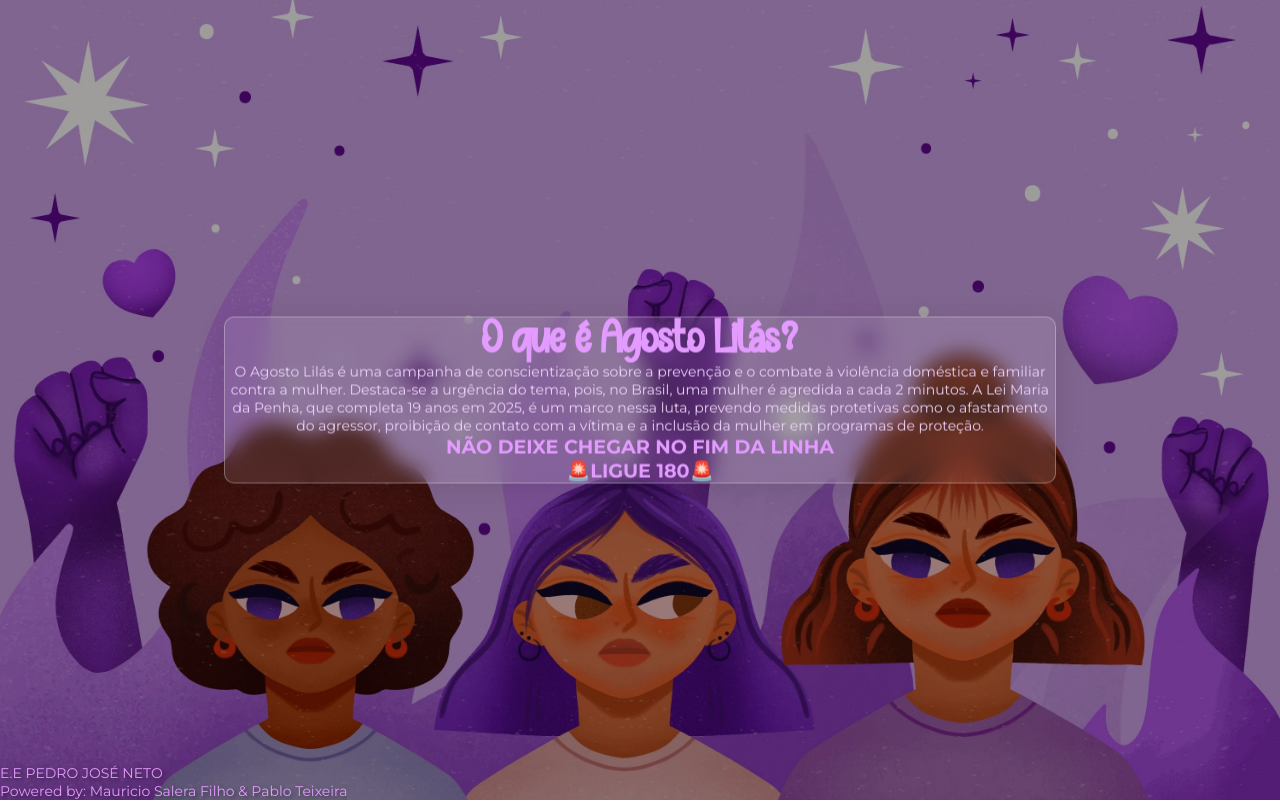
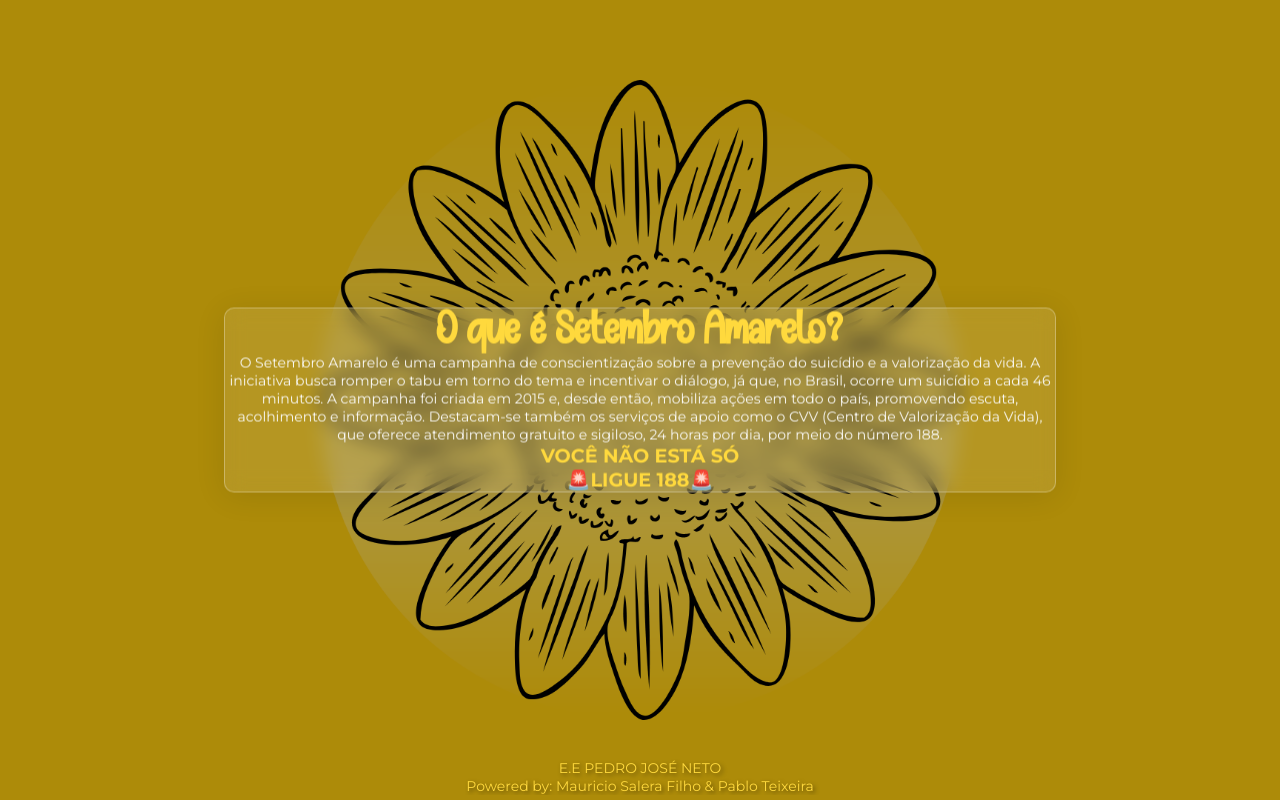
Before and after one commit to PabloTeixeiraDs/LilacAugust, a plain HTML site: page index.html in a window 1280 px wide. Drawn offline with nearby package versions, Linux system fonts and the light colour scheme.

Commit message:
Yellow September

```diff
--- a/index.html
+++ b/index.html
@@ -3,26 +3,27 @@
   <head>
     <meta charset="UTF-8" />
     <meta name="viewport" content="width=device-width, initial-scale=1.0" />
-    <title>Agosto Lilás</title>
+    <title>Setembro Amarelo</title>
     <link rel="stylesheet" href="styles.css" />
     <script src="script.js" defer></script>
     <link href="https://unpkg.com/aos@2.3.1/dist/aos.css" rel="stylesheet" />
     <link rel="icon" href="assets/images/logo.png" type="image/x-icon" />
   </head>
   <body>
-    <img src="assets/images/wallpaper.jpg" alt="" />
+    <img src="assets/images/wallpaper.png" alt="" />
     <div class="card">
-      <h1>O que é Agosto Lilás?</h1>
+      <h1>O que é Setembro Amarelo?</h1>
       <p>
-        O Agosto Lilás é uma campanha de conscientização sobre a prevenção e o
-        combate à violência doméstica e familiar contra a mulher. Destaca-se a
-        urgência do tema, pois, no Brasil, uma mulher é agredida a cada 2
-        minutos. A Lei Maria da Penha, que completa 19 anos em 2025, é um marco
-        nessa luta, prevendo medidas protetivas como o afastamento do agressor,
-        proibição de contato com a vítima e a inclusão da mulher em programas de
-        proteção.
+        O Setembro Amarelo é uma campanha de conscientização sobre a prevenção
+        do suicídio e a valorização da vida. A iniciativa busca romper o tabu em
+        torno do tema e incentivar o diálogo, já que, no Brasil, ocorre um
+        suicídio a cada 46 minutos. A campanha foi criada em 2015 e, desde
+        então, mobiliza ações em todo o país, promovendo escuta, acolhimento e
+        informação. Destacam-se também os serviços de apoio como o CVV (Centro
+        de Valorização da Vida), que oferece atendimento gratuito e sigiloso, 24
+        horas por dia, por meio do número 188.
       </p>
-      <h2>NÃO DEIXE CHEGAR NO FIM DA LINHA<br />🚨LIGUE 180🚨</h2>
+      <h2>VOCÊ NÃO ESTÁ SÓ<br />🚨LIGUE 188🚨</h2>
     </div>
     <div class="school">
       <p>
--- a/styles.css
+++ b/styles.css
@@ -38,25 +38,28 @@ img {
 .card h1 {
   font-family: "LoveSamantha", cursive;
   font-size: 3rem;
-  color: #e49bff;
+  color: #ffd93d;
 }
 
 p {
-  color: #ebd3f8;
+  color: #faf9f6;
   font-size: 14px;
 }
 
 .card h2 {
   font-size: 1.2rem;
-  color: #e49bff;
+  color: #ffd93d;
 }
 
 .school p {
   position: fixed;
   bottom: 0;
-  left: 0;
-  color: #e49bff;
+  color: #ffd93d;
   text-shadow: 2px 2px 4px rgba(0, 0, 0, 0.5);
+  width: 100%;
+  text-align: center;
+  font-size: 14px;
+  margin-bottom: 5px;
 }
 
 @media (min-aspect-ratio: 16/9) {
```
Also changed, not shown: assets/images/logo.png, assets/images/wallpaper.jpg (deleted), assets/images/wallpaper.png (added).
